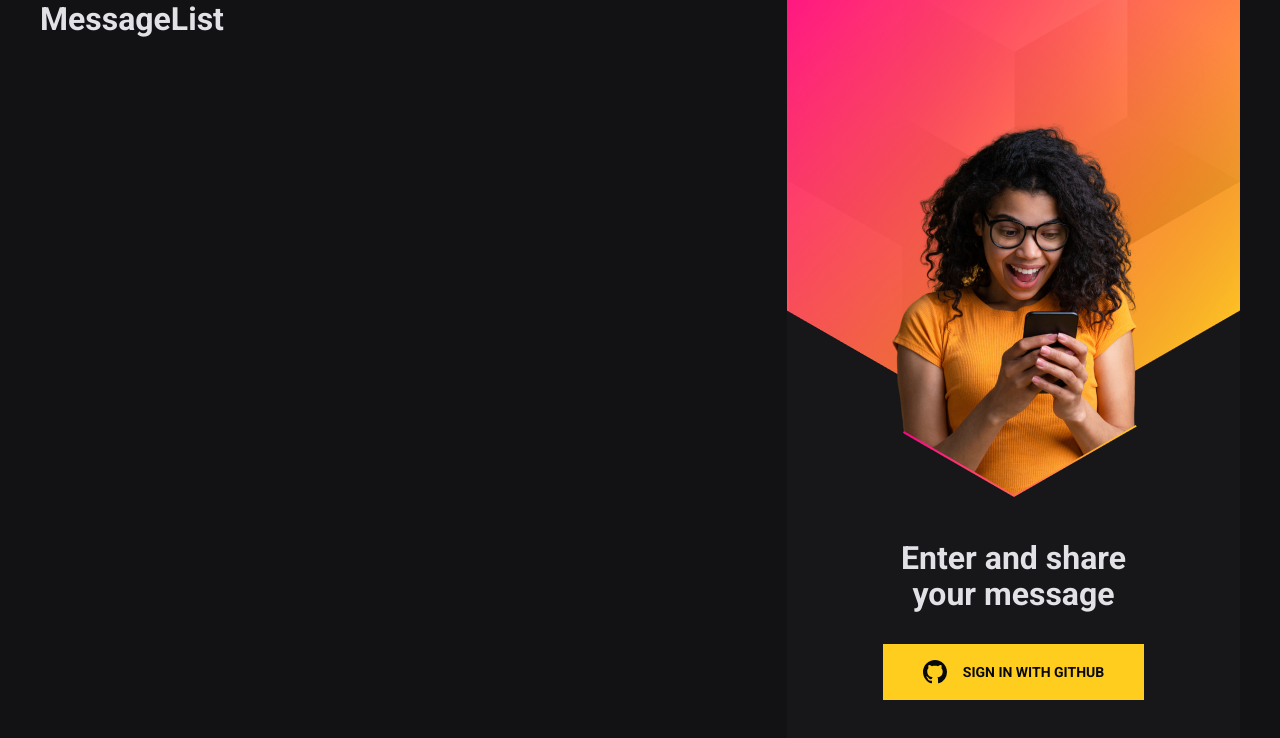
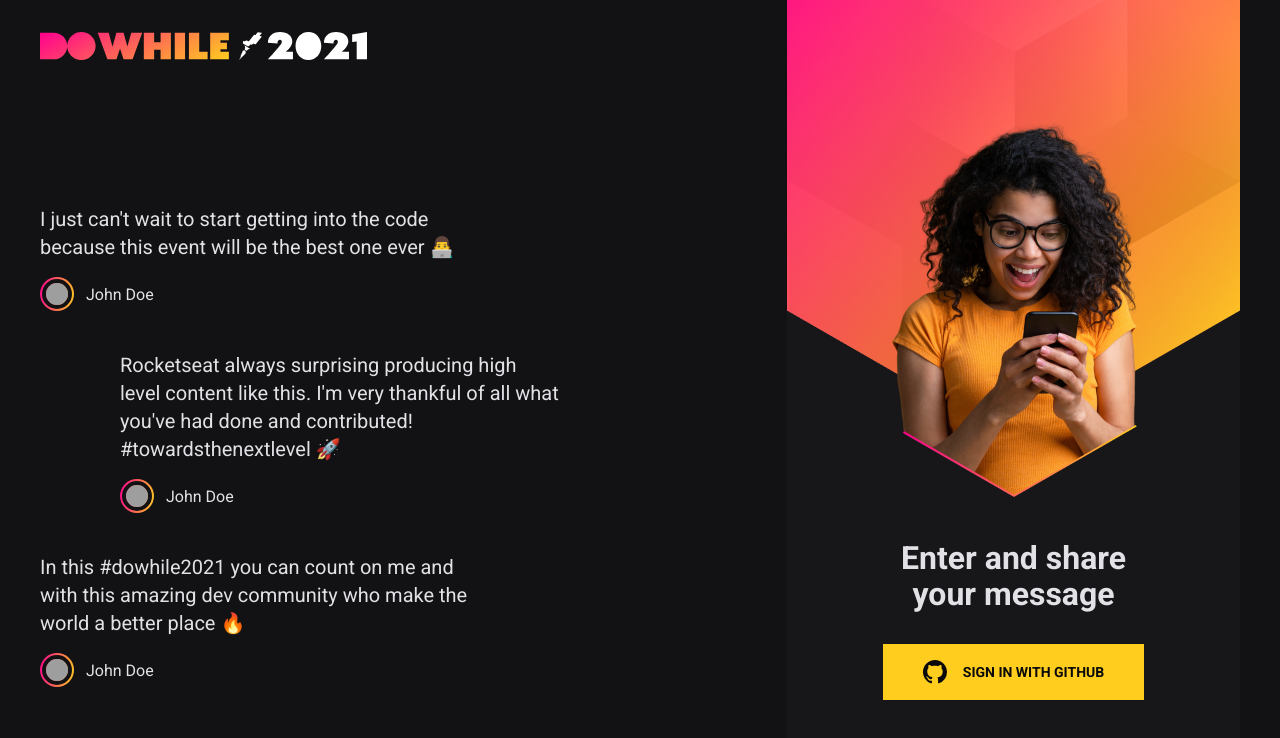
Before and after one commit to filipebteixeira98/heatweb, a React (Vite) app: page / in a window 1280 px wide. Shown: the top 738 px of the page. Built offline with nearby package versions, Linux system fonts and the light colour scheme; grey boxes are pictures that could not be loaded.

Commit message:
chore: created MessageList component

```diff
--- a/src/components/MessageList/index.tsx
+++ b/src/components/MessageList/index.tsx
@@ -1,5 +1,40 @@
+import styles from './styles.module.scss'
+
+import logoImg from '../../assets/logo.svg'
+
 export function MessageList() {
   return (
-    <h1>MessageList</h1>
+    <div className={styles.messageListWrapper}>
+      <img src={logoImg} alt="DoWhile 2021" />
+      <ul className={styles.messageList}>
+        <li className={styles.message}>
+          <p className={styles.messageContent}>I just can't wait to start getting into the code because this event will be the best one ever 👨‍💻</p>
+          <div className={styles.messageUser}>
+            <div className={styles.userImage}>
+              <img src="https://avataaars.io/?avatarStyle=Circle&topType=LongHairStraight&accessoriesType=Blank&hairColor=BrownDark&facialHairType=Blank&clotheType=BlazerShirt&eyeType=Default&eyebrowType=Default&mouthType=Default&skinColor=Light" alt="" />
+            </div>
+            <span>John Doe</span>
+          </div>
+        </li>
+        <li className={styles.message}>
+          <p className={styles.messageContent}>Rocketseat always surprising producing high level content like this. I'm very thankful of all what you've had done and contributed! #towardsthenextlevel 🚀</p>
+          <div className={styles.messageUser}>
+            <div className={styles.userImage}>
+              <img src="https://avataaars.io/?avatarStyle=Circle&topType=LongHairFro&accessoriesType=Prescription01&hairColor=Platinum&facialHairType=BeardMajestic&facialHairColor=BrownDark&clotheType=ShirtCrewNeck&clotheColor=Gray01&eyeType=Dizzy&eyebrowType=AngryNatural&mouthType=Smile&skinColor=Light" alt="" />
+            </div>
+            <span>John Doe</span>
+          </div>
+        </li>
+        <li className={styles.message}>
+          <p className={styles.messageContent}>In this #dowhile2021 you can count on me and with this amazing dev community who make the world a better place 🔥</p>
+          <div className={styles.messageUser}>
+            <div className={styles.userImage}>
+              <img src="https://avataaars.io/?avatarStyle=Circle&topType=LongHairFrida&accessoriesType=Kurt&hairColor=Red&facialHairType=BeardMajestic&facialHairColor=Brown&clotheType=Hoodie&clotheColor=Heather&eyeType=WinkWacky&eyebrowType=RaisedExcitedNatural&mouthType=Default&skinColor=Black" alt="" />
+            </div>
+            <span>John Doe</span>
+          </div>
+        </li>
+      </ul>
+    </div>
   )
 }
--- /dev/null
+++ b/src/components/MessageList/styles.module.scss
@@ -0,0 +1,58 @@
+.messageListWrapper {
+  display: flex;
+  flex-direction: column;
+  justify-content: space-between;
+  align-items: flex-start;
+
+  > img {
+    height: 28px;
+    margin: 32px 0;
+  }
+}
+
+.messageList {
+  list-style: none;
+  flex: 1;
+  display: flex;
+  flex-direction: column;
+  justify-content: center;
+  gap: 40px;
+
+  .message {
+    max-width: 440px;
+
+    &:nth-child(2) {
+      margin-left: 80px;
+    }
+
+    .messageContent {
+      font-size: 20px;
+      line-height: 28px;
+    }
+
+    .messageUser {
+      margin-top: 16px;
+      display: flex;
+      align-items: center;
+
+      .userImage {
+        padding: 2px;
+        background: linear-gradient(100deg, #ff008e 0%, #ffcd1e 100%);
+        border-radius: 50%;
+        line-height: 0;
+
+        img {
+          width: 30px;
+          height: 30px;
+          border-radius: 50%;
+          border: 4px solid #121214;
+        }
+      }
+
+      span {
+        font-size: 16px;
+        margin-left: 12px;
+      }
+    }
+  }
+}
```
